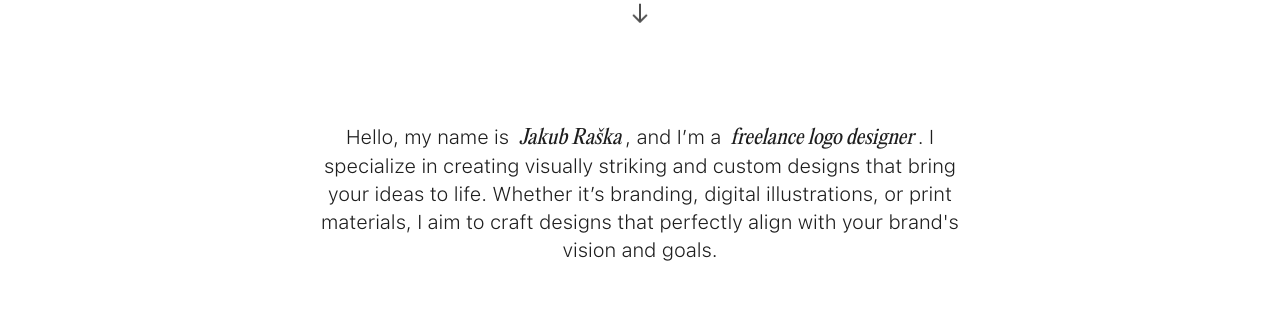
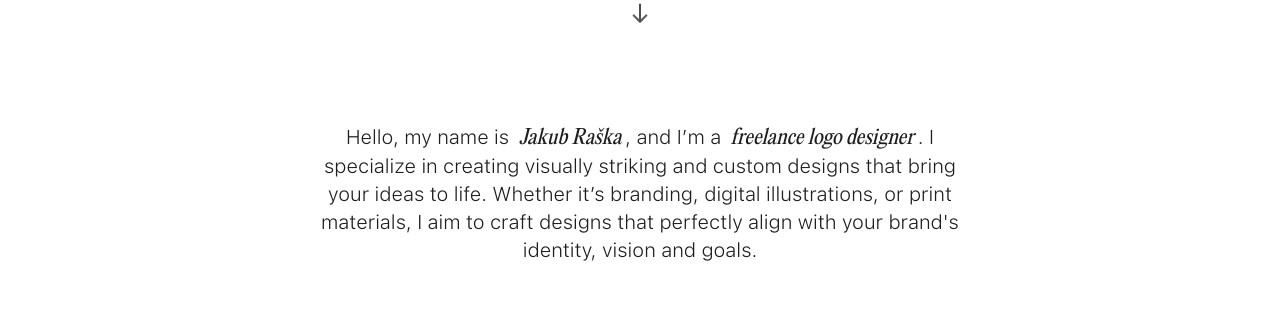
Before and after one commit to JakubRasken/my-portfolio, a React (Vite) app in the folder frontend/: page / in a window 1280 px wide. Shown: the part 820-1134 px from the top of the page. Built offline with nearby package versions, Linux system fonts and the light colour scheme; a web font is replaced by a local one.

Commit message:
Update About.tsx

```diff
--- a/frontend/src/components/About.tsx
+++ b/frontend/src/components/About.tsx
@@ -39,7 +39,7 @@ const About: React.FC = () => {
           specialize in creating visually striking and custom designs that bring
           your ideas to life. Whether it’s branding, digital illustrations, or
           print materials, I aim to craft designs that perfectly align with your brand's
-          vision and goals.
+          identity, vision and goals.
         </h1>
       </div>
     </div>
```
